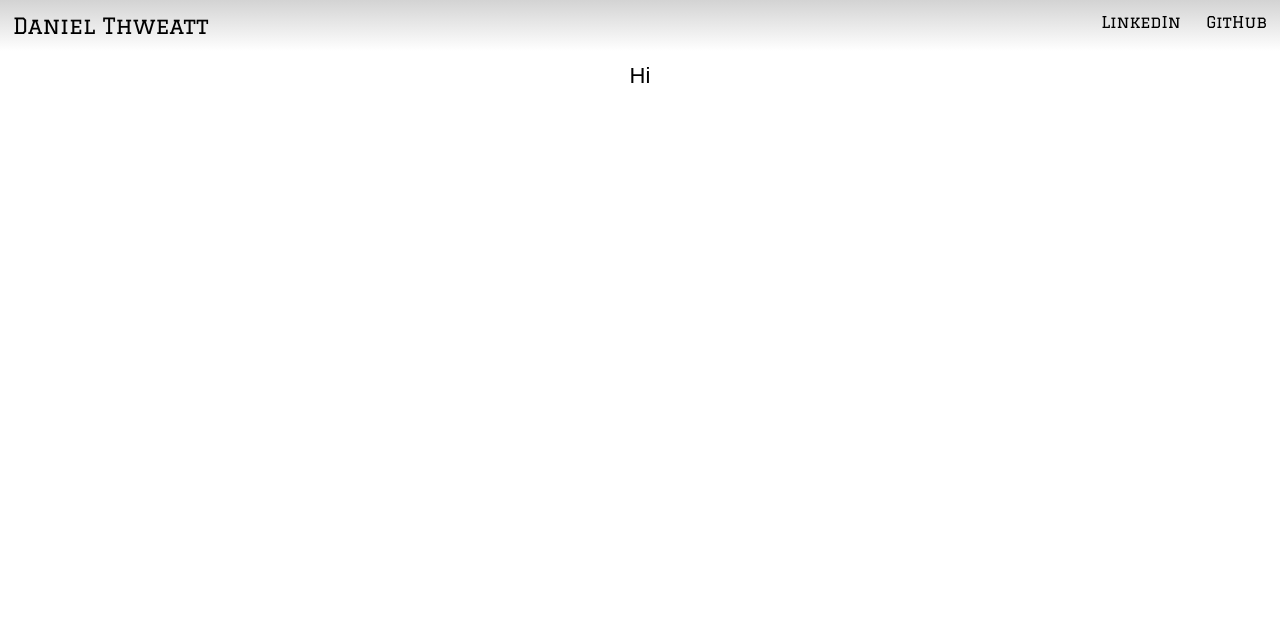
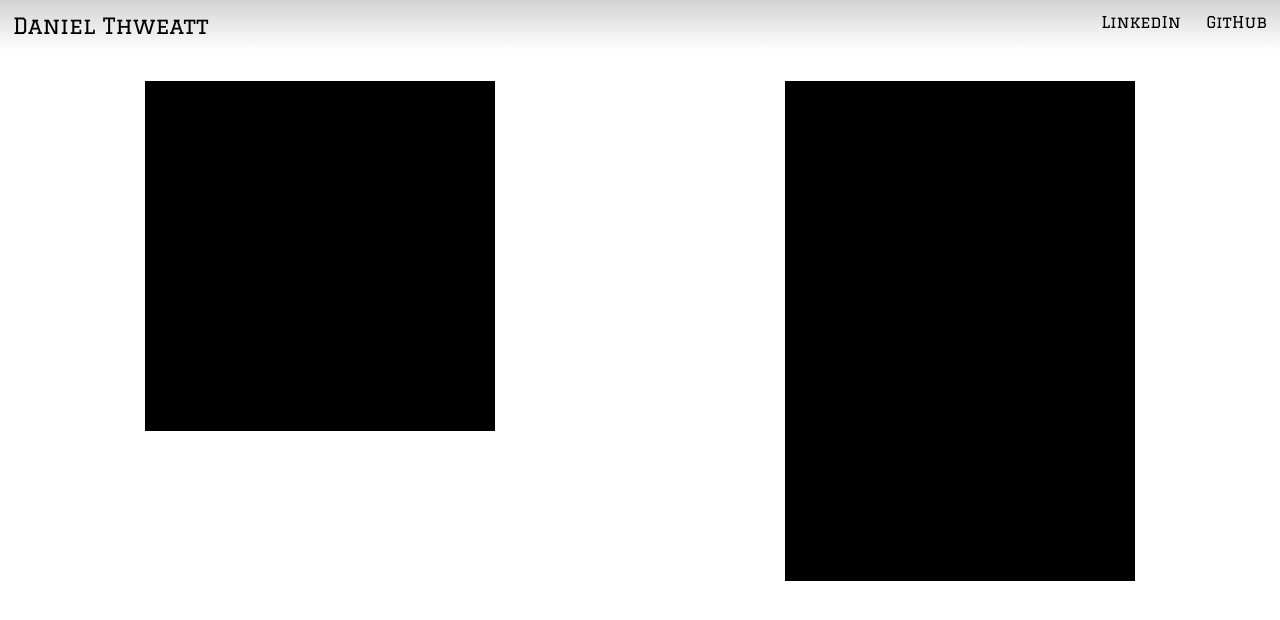
Before and after one commit to Danielthweatt/Portfolio, a React (Create React App) app in the folder my-app/: page / in a window 1280 px wide. Shown: the top 620 px of the page. Built offline with nearby package versions, Linux system fonts and the light colour scheme.

Commit message:
worked on panels, added them to app

```diff
--- a/my-app/src/App.js
+++ b/my-app/src/App.js
@@ -1,6 +1,8 @@
 import React, { Component } from 'react';
 import Nav from './components/Nav';
 import Wrapper from './components/Wrapper';
+import PicturePanel from './components/Panels/PicturePanel';
+import InfoPanel from './components/Panels/InfoPanel';
 
 class App extends Component {
 	render() {
@@ -9,9 +11,8 @@ class App extends Component {
 				<Nav />
 				<main>
 					<Wrapper>
-						<h1>
-							Hi
-						</h1>
+						<PicturePanel />
+						<InfoPanel />
 					</Wrapper>
 				</main>
 			</div>
--- a/my-app/src/components/Panels/InfoPanel/InfoPanel.css
+++ b/my-app/src/components/Panels/InfoPanel/InfoPanel.css
@@ -0,0 +1,13 @@
+.info-panel {
+    background-color: black;
+    margin: 30px 0;
+    width: 300px;
+    height: 300px;
+}
+
+@media screen and (min-width: 550px) {
+    .info-panel {
+        width: 350px;
+        height: 500px;
+    }
+}
--- a/my-app/src/components/Panels/PicturePanel/PicturePanel.css
+++ b/my-app/src/components/Panels/PicturePanel/PicturePanel.css
@@ -0,0 +1,13 @@
+.picture-panel {
+    background-color: black;
+    margin: 30px 0;
+    width: 300px;
+    height: 300px;
+}
+
+@media screen and (min-width: 550px) {
+    .picture-panel {
+        width: 350px;
+        height: 350px;
+    }
+}
--- a/my-app/src/components/Wrapper/Wrapper.css
+++ b/my-app/src/components/Wrapper/Wrapper.css
@@ -1,6 +1,6 @@
 .wrapper {
     display: flex;
     flex-flow: row wrap;
-    justify-content: center;
+    justify-content: space-around;
     align-content: flex-start;
 }
```
